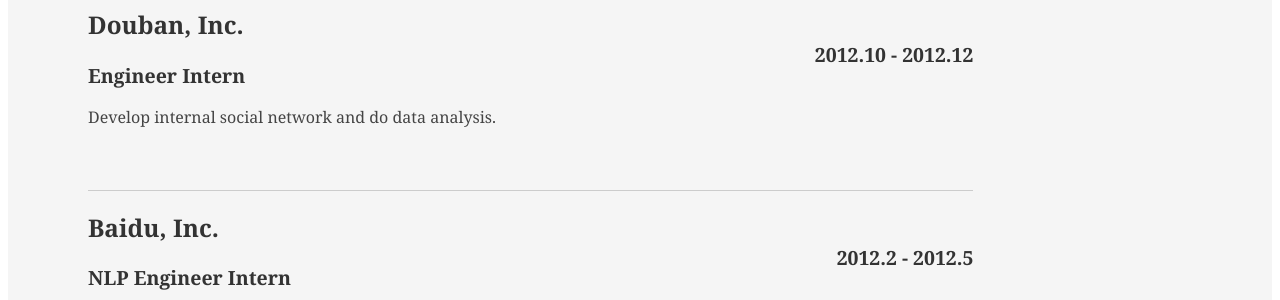
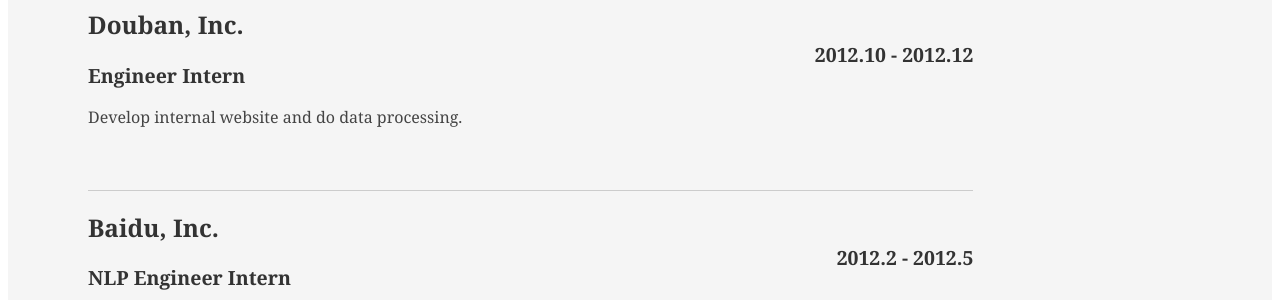
Before and after one commit to zzl0/zzl0.github.com, a Jekyll site: the page resume/index.html, which Jekyll copies as it is, in a window 1280 px wide and 900 px high, scrolled down 1159 px. Shown: the part 154-454 px from the top of the window. Built offline with Jekyll 4.4.1, drawn with Linux system fonts in a browser that asks for light colours; Markdown is read by kramdown in place of the engine named in the settings; a style sheet for code colours, icons or effects is not loaded.

Commit message:
fix typo

```diff
--- a/resume/index.html
+++ b/resume/index.html
@@ -105,7 +105,7 @@
                   <h2>Douban, Inc.</h2>
                   <h3>Engineer Intern</h3>
                   <h4>2012.10 &dash; 2012.12</h4>
-                  <p>Develop internal social network and do data analysis.</p>
+                  <p>Develop internal website and do data processing.</p>
                 </div>
                 <div class="job">
                   <h2>Baidu, Inc.</h2>
```
